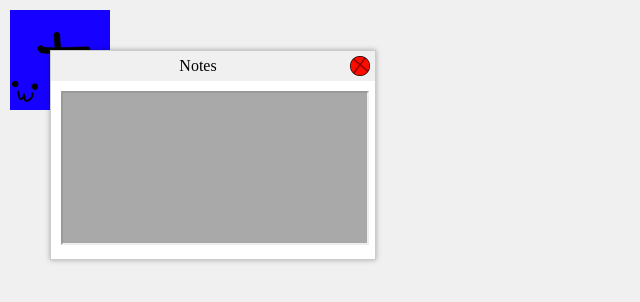
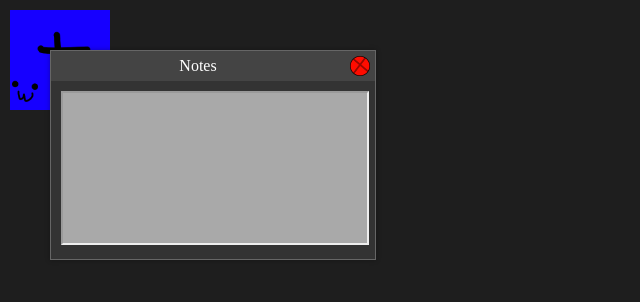
Before and after one commit to HttpAnimation/HWin, a plain HTML site: page index.html in a window 1280 px wide. Both pictures are taken after a click on the element 60 px from the left and 60 px from the top of the page. Shown: the whole page, without its empty margins (0-640 px from the left). Drawn offline with Linux system fonts and the light colour scheme.

Commit message:
dark mode

```diff
--- a/index.html
+++ b/index.html
@@ -9,7 +9,8 @@
         margin: 0;
         padding: 0;
         overflow: hidden;
-        background-color: #f0f0f0;
+        background-color: #1e1e1e; /* Dark mode background color */
+        color: #fff; /* Dark mode text color */
     }
     #desktop {
         width: 100%;
@@ -30,13 +31,13 @@
     }
     .window {
         position: absolute;
-        border: 1px solid #ccc;
-        background-color: #fff;
+        border: 1px solid #666; /* Dark mode border color */
+        background-color: #333; /* Dark mode window background color */
         box-shadow: 0 0 5px rgba(0,0,0,0.3);
         z-index: 1;
     }
     .window-header {
-        background-color: #f0f0f0;
+        background-color: #444; /* Dark mode header background color */
         padding: 5px;
         cursor: move;
         display: flex;
```
